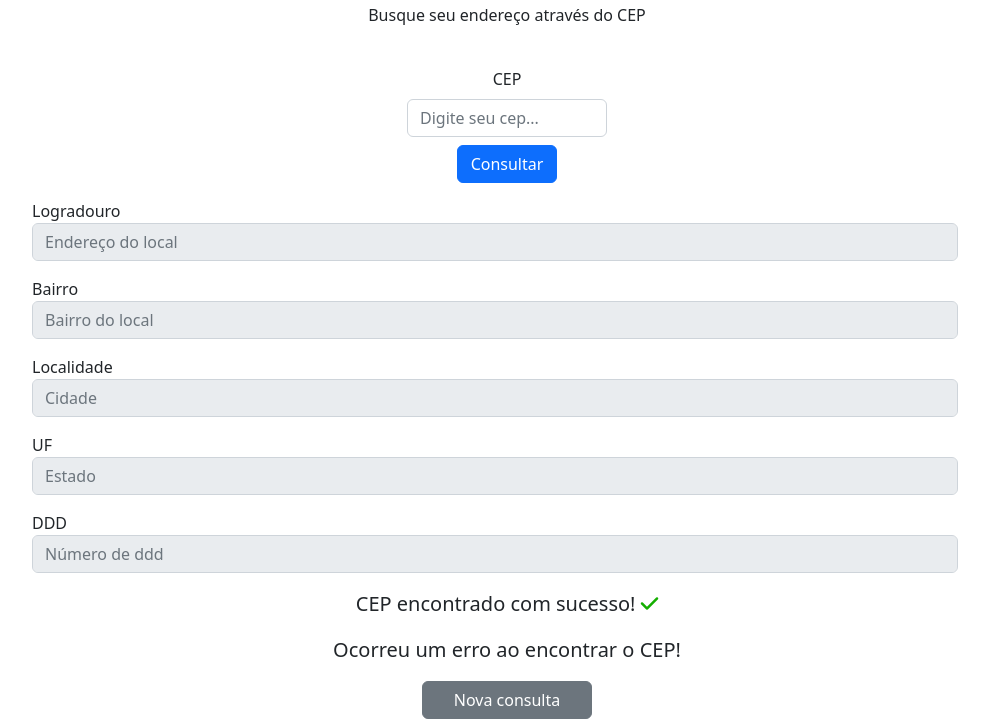
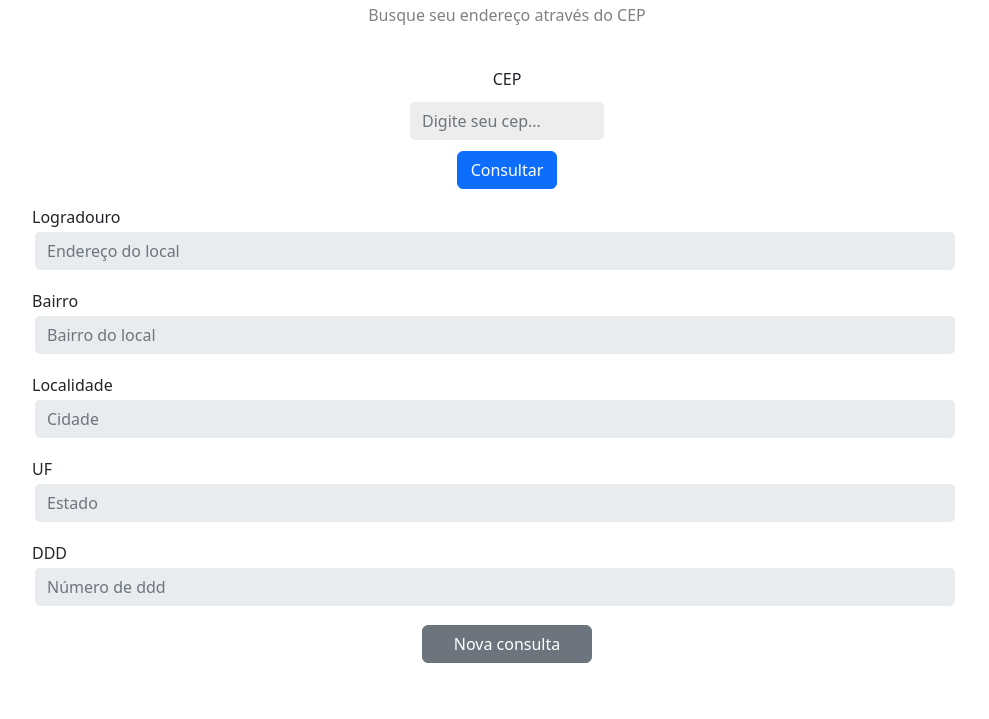
Before and after one commit to JoaoVitor615/projeto-cep, a website: page index.html in a window 1280 px wide. Shown: the part 121-840 px from the top of the page, without its empty margins (133-1122 px from the left). After the commit the page ends 800 px from the top, so only its background shows below. Drawn offline with nearby package versions, Linux system fonts and the light colour scheme; the site is published under a folder, as on GitHub Pages, so addresses that start at the root find nothing.

Commit message:
Renomeando caminhos

```diff
--- a/index.html
+++ b/index.html
@@ -5,7 +5,7 @@
     <meta name="viewport" content="width=device-width, initial-scale=1.0">
     <link href="https://cdn.jsdelivr.net/npm/bootstrap@5.2.3/dist/css/bootstrap.min.css" rel="stylesheet" integrity="sha384-rbsA2VBKQhggwzxH7pPCaAqO46MgnOM80zW1RWuH61DGLwZJEdK2Kadq2F9CUG65" crossorigin="anonymous">
 <script src="https://cdn.jsdelivr.net/npm/bootstrap@5.2.3/dist/js/bootstrap.bundle.min.js" integrity="sha384-kenU1KFdBIe4zVF0s0G1M5b4hcpxyD9F7jL+jjXkk+Q2h455rYXK/7HAuoJl+0I4" crossorigin="anonymous"></script>
-    <link rel="stylesheet" href="/style.css">
+    <link rel="stylesheet" href="./style.css">
     <script src="https://kit.fontawesome.com/629ec9bdfe.js" crossorigin="anonymous"></script>
     <title>Document</title>
 </head>
@@ -89,6 +89,6 @@
 
     </div>
 
-    <script src="/script.js"></script>
+    <script src="script.js"></script>
 </body>
 </html>
```
